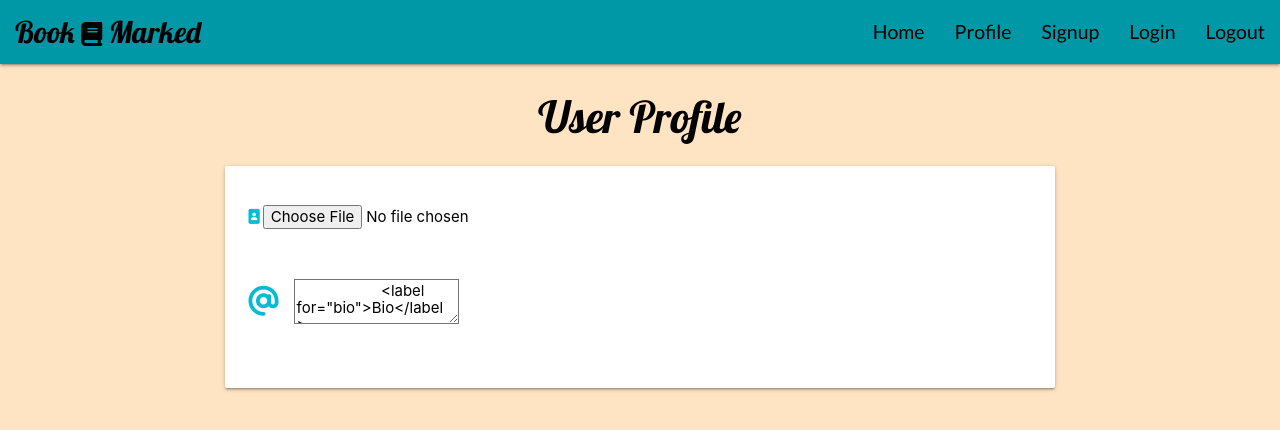
After one commit to Code-Institute-Submissions/LiamGaff-Book-Marked_AugResub, a Flask app: page /update_profile in a window 1280 px wide. The commit adds this page. Shown: the top 430 px of the page. Run offline with Flask 2, Linux system fonts and the light colour scheme; data that the repository does not hold is empty; some libraries are stand-ins or nearby versions.

Commit message:
remvoved JS form handling and updated python for forms

```diff
--- a/app.py
+++ b/app.py
@@ -29,15 +29,21 @@ def home():
     return render_template('index.html', books=books)
 
 
-@app.route("/profile/", methods=["GET", "POST"])
+@app.route("/profile", methods=["GET", "POST"])
 def profile():
     users = list(mongo.db.users.find())
     books = list(mongo.db.books.find())
     return render_template('profile.html', users=users, books=books)
 
 
+@app.route("/update_profile", methods=["GET", "POST"])
+def update_profile():
+    users = list(mongo.db.users.find())
+    return render_template('update_profile.html', users=users)
 
-@app.route('/signup/', methods=['GET', 'POST'])
+
+
+@app.route('/signup', methods=['GET', 'POST'])
 def sign_up():
     if request.method == "POST":
         existing_user = mongo.db.users.find_one(
@@ -61,13 +67,32 @@ def sign_up():
     return render_template("signup.html")
 
 
-@app.route('/login/', methods=["GET", "POST"])
+@app.route('/login', methods=["GET", "POST"])
 def log_in():
     if request.method == "POST":
         existing_user = mongo.db.users.find_one(
                 {"user.email": request.form.get('email')})
 
-    return render_template('login.html')
+        if existing_user:
+            # ensure hashed password matches user input
+            if check_password_hash(
+                    existing_user["password"], request.form.get("password")):
+                session["user"] = request.form.get("email")
+                flash("Welcome, {}".format(
+                    request.form.get("email")))
+                return redirect(url_for(
+                    "profile", email=session["user"]))
+            else:
+                # invalid password match
+                flash("Incorrect Email and/or Password")
+                return redirect(url_for("log_in"))
+
+        else:
+            # username doesn't exist
+            flash("Incorrect Email and/or Password")
+            return redirect(url_for("log_in"))
+
+    return render_template("login.html")
 
 
 if __name__ == "__main__":
--- a/static/css/style.css
+++ b/static/css/style.css
@@ -1,6 +1,9 @@
+@import url('https://fonts.googleapis.com/css2?family=Lato&family=Lobster&family=Oswald&display=swap');
+
 body{
     background-color: bisque;
     color: black;
+    font-family: 'Lato', sans-serif;;
 }
 
 /* ................................. Nav */
@@ -41,7 +44,11 @@ nav a{
 /* .................................... headings */
 
 .headings{
+    font-family: 'Lobster', cursive;;
+}
 
+.sub-headings{
+    font-family: 'Oswald', sans-serif;;
 }
 
 
@@ -58,6 +65,8 @@ nav a{
 
 .bio-text{
     margin-top: 0.8rem;
+    font-size: 1.2rem;
+    font-weight: 400;
 }
 
 #library{
@@ -91,3 +100,18 @@ nav a{
 #view-btn{
     padding-bottom: 2rem;
 }
+
+
+/* .................................... signup/login */
+
+.error{
+    color: red;
+    margin: 0;
+    font-size: 1rem;
+    line-height: 1.5px;
+    text-align: center;
+}
+
+.error--hidden {
+    display: none;
+  }
--- a/templates/base.html
+++ b/templates/base.html
@@ -14,7 +14,7 @@
     <header>
         <nav class="nav-extended text-shadow   cyan darken-2">
             <div class="nav-wrapper">
-            <a href="#!" class="col s6 brand-logo left">Book <i class="fas fa-book icon"></i> Marked</a>
+            <a href="#!" class="col s6 brand-logo left headings">Book <i class="fas fa-book icon"></i> Marked</a>
             <a href="#" data-target="mobile-demo" class="sidenav-trigger right"><i class="fas fa-bars"></i></a>
             <ul class="right hide-on-med-and-down">
                 <li><a href="{{url_for('home')}}">Home</a></li>
--- a/templates/index.html
+++ b/templates/index.html
@@ -3,7 +3,7 @@
 <body>
     <div class="container">
         <div class="row">
-            <h2 class="col s12 center-align">Search Library</h2>
+            <h2 class="col s12 center-align sub-headings">Search Library</h2>
         </div>
 
             <form id="search-form" class="col s10" action="" method="">
@@ -23,7 +23,7 @@
     <section class="container">
         <div class="row">
             <div class="col s12 center-align">
-                <h3>Featured Books</h3>
+                <h3 class="sub-headings">Featured Books</h3>
             </div>
         </div>
         <div class="row">
--- a/templates/signup.html
+++ b/templates/signup.html
@@ -2,9 +2,9 @@
 {% block content %}
 
 <h3 class="center-align headings">Register</h3>
-
+<!-- Name -->
 <div class="row">
-    <form name="signup_form" class="col s12 m8 offset-m2">
+    <form name="signup_form" class="col s12 m8 offset-m2" method="POST" action="{{url_for('sign_up')}}">
         <div class="card-panel">
             <div class="row">
                 <div class="input-field col s12">
@@ -18,7 +18,7 @@
                 <div class="input-field col s12">
                     <i class="fas fa-at prefix cyan-text darken-2"></i>
                     <input id="email" name="email" type="email" class="validate" required>
-                    <label for="username">Email</label>
+                    <label for="email">Email</label>
                 </div>
             </div>
             <!-- password -->
--- /dev/null
+++ b/templates/update_profile.html
@@ -0,0 +1,43 @@
+{% extends "base.html" %}
+{% block content %}
+
+<h3 class="center-align headings">User Profile</h3>
+
+<div class="row">
+    <form name="update_form" class="col s12 m8 offset-m2">
+        <div class="card-panel">
+            <div class="row">
+                <div class="input-field col s12">
+                    <i class="fas fa-portrait  cyan-text darken-2"></i>
+                    <input id="image" name="name" type="file" class="validate" required>
+                    <label for="image"></label>
+                </div>
+            </div>
+            <!-- bio -->
+            <div class="row">
+                <div class="input-field col s12">
+                    <i class="fas fa-at prefix cyan-text darken-2"></i>
+                    <textarea id="bio" name="bio" rows="1" placeholder="Spider-Man"  class="validate">
+                    <label for="bio">Bio</label>
+                </div>
+            </div>
+            <!-- register -->
+            <div class="row">
+                <button type="submit" class="col s12 btn-large cyan darken-2 text-shadow">
+                    Update <i class="fas fa-sign-in-alt"></i>
+                </button>
+            </div>
+        </div>
+    </form>
+</div>
+
+<div class="row">
+    <div class="col s12">
+        <p class="center-align">
+            Have an account?
+            <a href="#" class="liht-blue-text text-darken-4">Log In</a>
+        </p>
+    </div>
+</div>
+
+{% endblock %}
```
Also changed, not shown: static/js/script.js (+37 -37 lines), templates/login.html (+6 -5 lines), templates/profile.html (+9 -9 lines), README.md.
